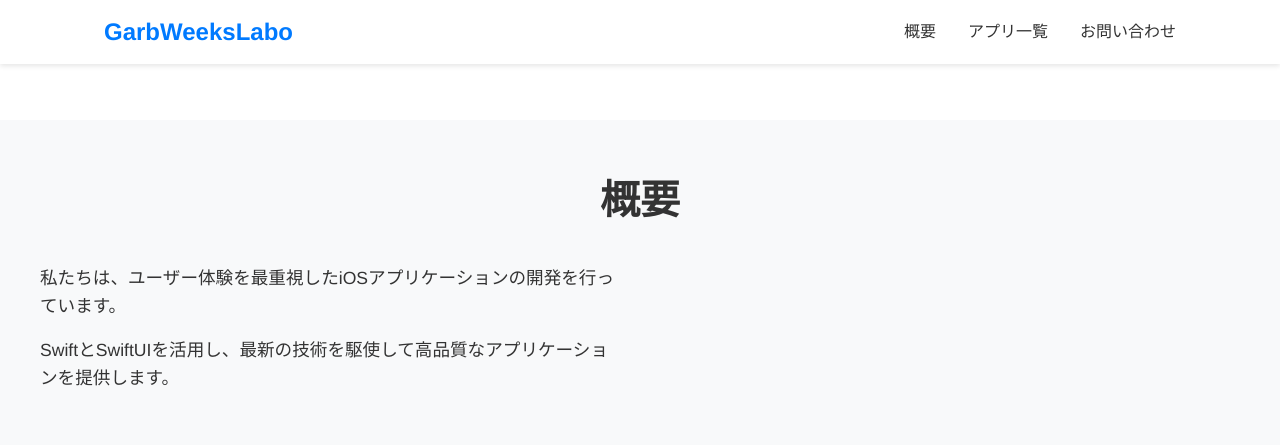
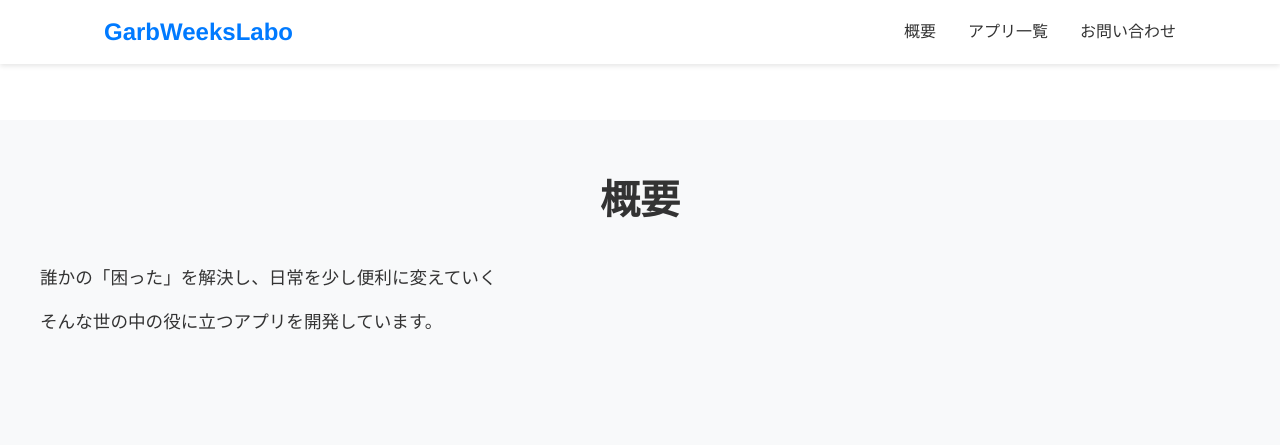
Before and after one commit to t7krbtmch/t7krbtmch.github.io, a plain HTML site: page index.html in a window 1280 px wide. Shown: the top 445 px of the page. Drawn offline with Linux system fonts and the light colour scheme.

Commit message:
Update about text

```diff
--- a/index.html
+++ b/index.html
@@ -24,8 +24,8 @@
             <h2>概要</h2>
             <div class="about-content">
                 <div class="about-text">
-                    <p>私たちは、ユーザー体験を最重視したiOSアプリケーションの開発を行っています。</p>
-                    <p>SwiftとSwiftUIを活用し、最新の技術を駆使して高品質なアプリケーションを提供します。</p>
+                    <p>誰かの「困った」を解決し、日常を少し便利に変えていく</p>
+                    <p>そんな世の中の役に立つアプリを開発しています。</p>
                 </div>
             </div>
         </section>
```
